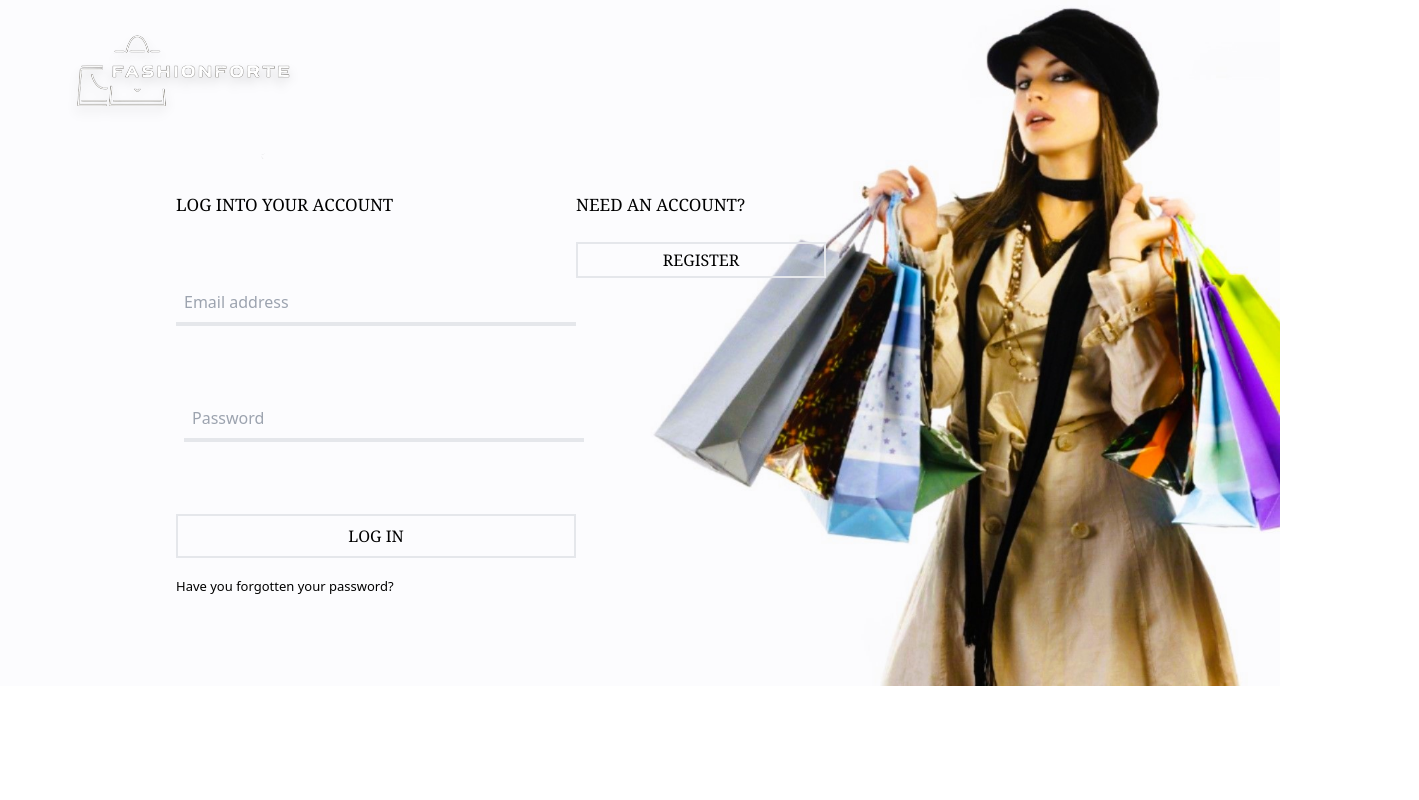
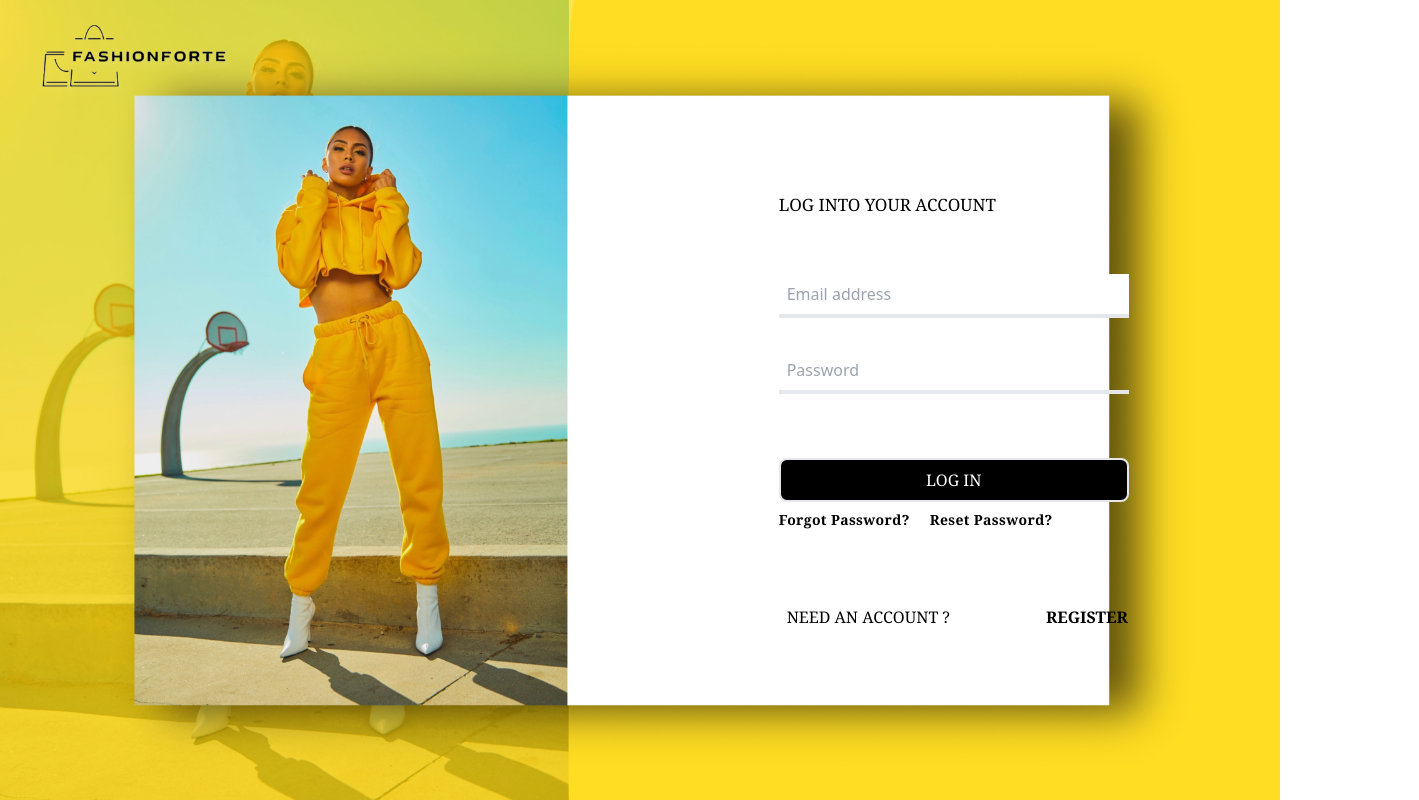
Before and after one commit to PRASHANT696969/FashionForte, a React (Create React App) app: page /Login in a window 1280 px wide. Shown: the whole page, 1419 px wide, since content can reach past the window. Built offline with nearby package versions, Linux system fonts and the light colour scheme.

Commit message:
Login Page Updated with New UI

```diff
--- a/src/components/Login.js
+++ b/src/components/Login.js
@@ -5,25 +5,34 @@ import Header from './Header';
 const Login = () => {
   return (
     <>
-     <Header/>
+    <div className='overflow-x-hidden '>
+
+
   <img
-  className='z-10 absolute top-0 '
-   src="./imgs/login_FF.jpg" alt="img not found"  />
+  className='z-20 absolute top-0 overflow-x-hidden h-full w-[100%]'
+   src="./imgs/Login_page.jpg" alt="img not found"  />
 
-     <form className='absolute text z-50 w-1/2 flex flex-col mx-44 gap-16'>
-     <h1 className='text-[17px] font-serif '>LOG INTO YOUR ACCOUNT</h1>
-        <input type=" text" placeholder='Email address' className='p-2  w-[400px] bg-transparent border-b-4 ' />
+     <form className='absolute text z-30 w-1/2 flex flex-col   gap-14 left-1/3 top-[9rem] ml-[22rem] '>
+     <h1 className='text-[17px]  font-serif mt-[3rem]'>LOG INTO YOUR ACCOUNT</h1>
+     <div className=''>
+        <input type=" text" placeholder='Email address' className='p-2  w-[350px]  border-b-4 top-' />
 
-        <input type=" password" placeholder='Password' className='p-2 m-2 w-[400px] bg-transparent border-b-4' />
-        <button className='  w-[400px] font-serif border-2 p-2 hover:bg-white '>LOG IN</button>
-        <p className='text-[13px] font-sans my-[-45px] '> Have you forgotten your password?</p>
+        <input type=" password" placeholder='Password' className='p-2  w-[350px] bg-transparent border-b-4 mt-[2rem] flex' />
+        <button className=' rounded-lg bg-black text-white w-[350px] font-serif border-2 p-2 hover:bg-yellow-500 mt-[4rem] '>LOG IN</button>
+        </div>
+
+        <div className=' cursor-pointer flex flex-row font-serif mt-[-3rem] gap-5 font-semibold text-sm tracking-wide'>
+         <p>Forgot Password?</p>
+         <p>Reset Password?</p>
+         </div>
+
+         <div className='font-serif  flex flex-row gap-24   w-[23rem] p-2 mt-[0.7rem]' >
+         <h2 className='uppercase'>Need An Account ? </h2>
+          <button className='  font-bold hover:text-yellow-700'> REGISTER</button>
+         </div>
      </form>
+     </div>
 
-     <div className='absolute z-40 left-[45%] space-y-6'>
-      <h2 className='text-[17px] font-serif'>NEED AN ACCOUNT?</h2>
-      <button className=' w-[250px] font-serif border-2 p-1 hover:bg-white'>REGISTER</button>
-
-     </div>
     </>
   )
 }
```
Also changed, not shown: public/imgs/Login_Page.jpg (added).
